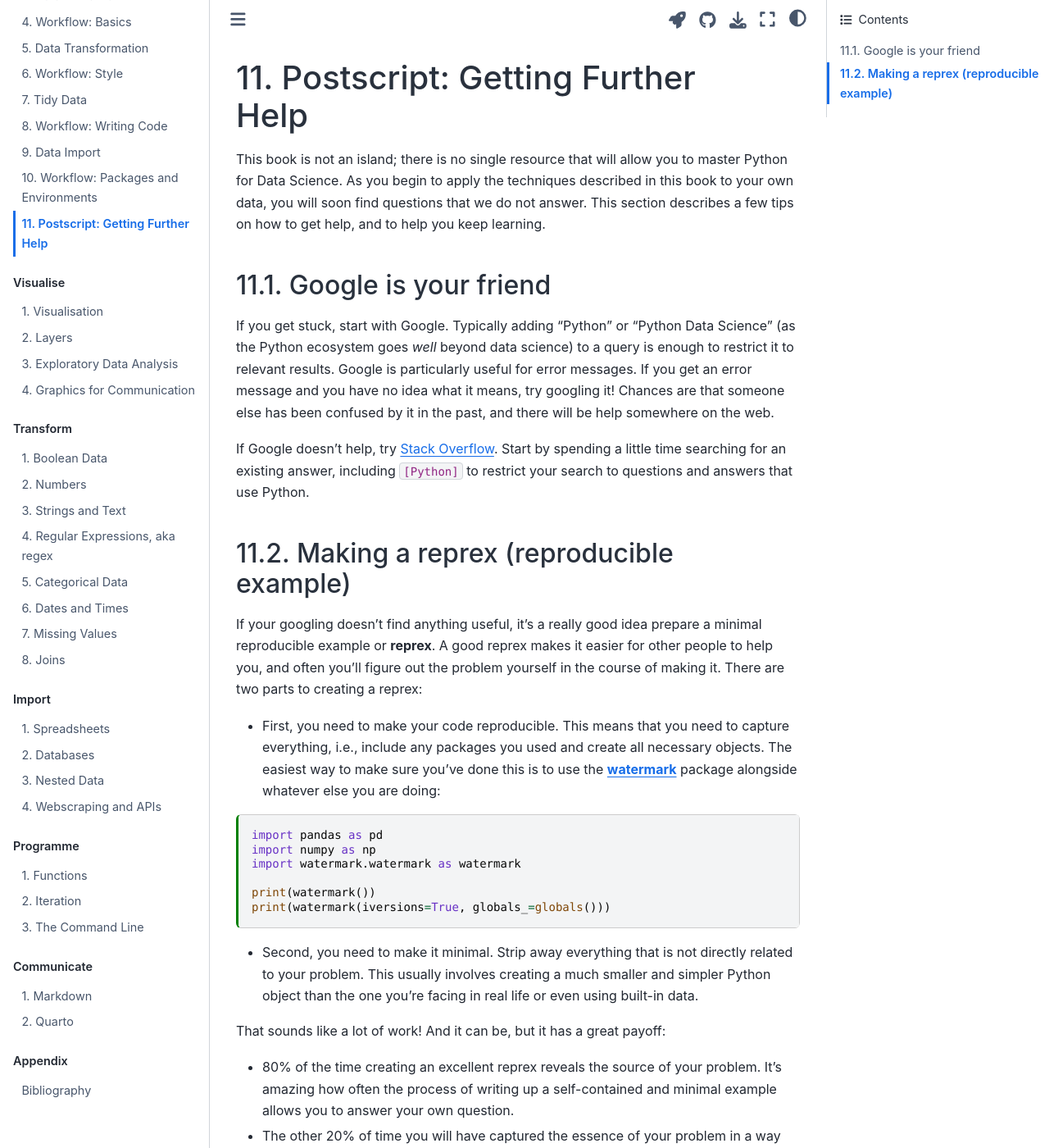
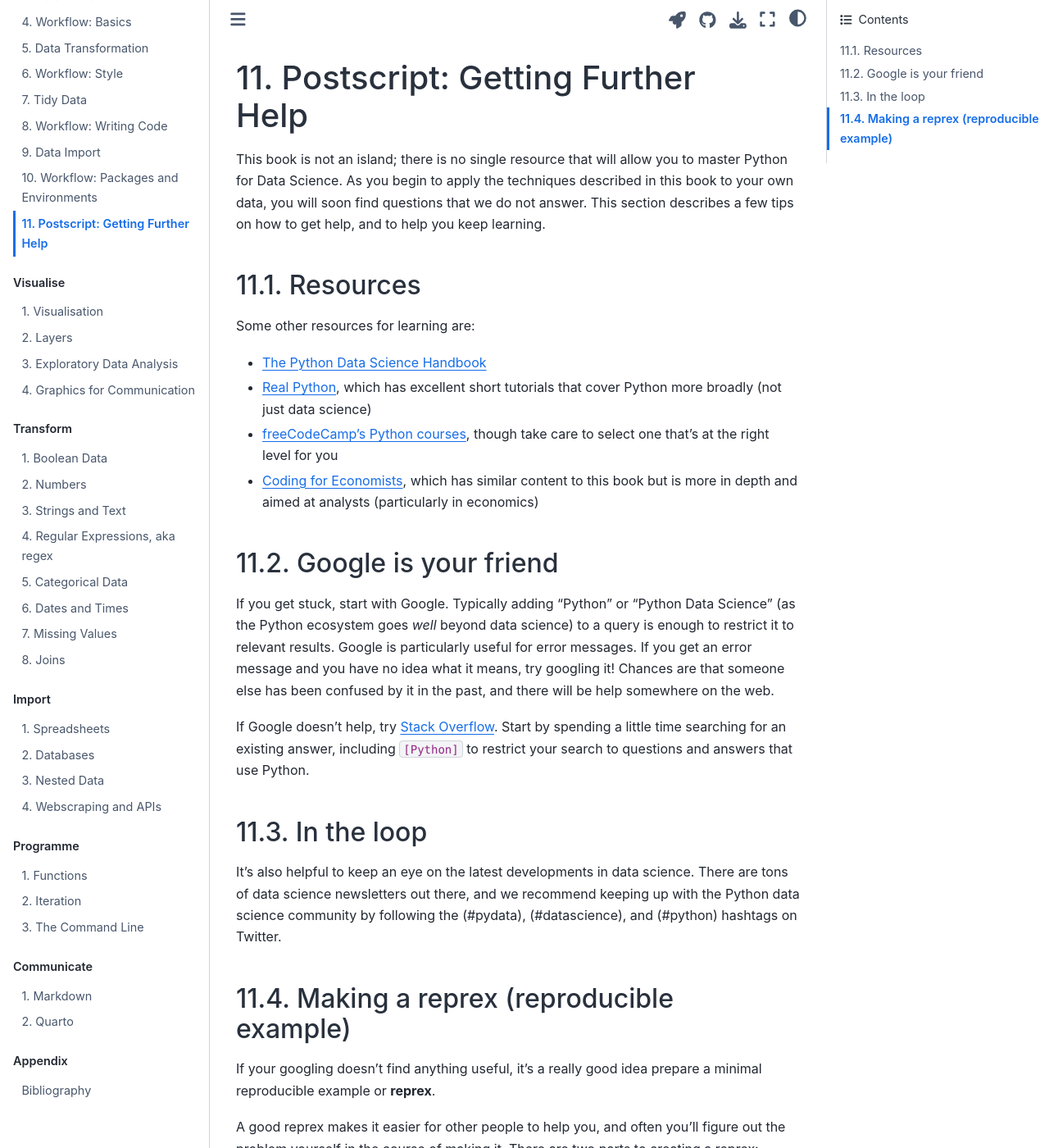
Before and after one commit to aeturrell/python4DS, a Jupyter Book: the page built from workflow-help.md, in a window 1280 px wide and 1400 px high. Shown: the whole window at 82% size. Built offline with Jupyter Book 1.0.4 settings and Sphinx 7.4.7 and the Sphinx Book theme 1.1.4, drawn with Linux system fonts in a browser that asks for light colours; some of the changed text lies outside the part shown.

Commit message:
1st ed done

```diff
--- a/environment.yml
+++ b/environment.yml
@@ -26,6 +26,7 @@ dependencies:
   - black
   - black-jupyter
   - beautifulsoup4
+  - geopandas
   - pip:
     - skimpy
     - pyarrow
--- a/workflow-help.md
+++ b/workflow-help.md
@@ -14,15 +14,29 @@ kernelspec:
 
 This book is not an island; there is no single resource that will allow you to master Python for Data Science. As you begin to apply the techniques described in this book to your own data, you will soon find questions that we do not answer. This section describes a few tips on how to get help, and to help you keep learning.
 
+## Resources
+
+Some other resources for learning are:
+
+- [The Python Data Science Handbook](https://jakevdp.github.io/PythonDataScienceHandbook/)
+- [Real Python](https://realpython.com/), which has excellent short tutorials that cover Python more broadly (not just data science)
+- [freeCodeCamp's Python courses](https://www.freecodecamp.org/news/search?query=data%20science%20python), though take care to select one that's at the right level for you
+- [Coding for Economists](https://aeturrell.github.io/coding-for-economists), which has similar content to this book but is more in depth and aimed at analysts (particularly in economics)
+
 ## Google is your friend
 
 If you get stuck, start with Google. Typically adding "Python" or "Python Data Science" (as the Python ecosystem goes *well* beyond data science) to a query is enough to restrict it to relevant results. Google is particularly useful for error messages. If you get an error message and you have no idea what it means, try googling it! Chances are that someone else has been confused by it in the past, and there will be help somewhere on the web.
 
 If Google doesn't help, try [Stack Overflow](http://stackoverflow.com). Start by spending a little time searching for an existing answer, including `[Python]` to restrict your search to questions and answers that use Python.
 
+## In the loop
+
+It's also helpful to keep an eye on the latest developments in data science. There are tons of data science newsletters out there, and we recommend keeping up with the Python data science community by following the (#pydata), (#datascience), and (#python) hashtags on Twitter.
+
 ## Making a reprex (reproducible example)
 
 If your googling doesn't find anything useful, it's a really good idea prepare a minimal reproducible example or **reprex**.
+
 A good reprex makes it easier for other people to help you, and often you'll figure out the problem yourself in the course of making it. There are two parts to creating a reprex:
 
 - First, you need to make your code reproducible. This means that you need to capture everything, i.e., include any packages you used and create all necessary objects. The easiest way to make sure you've done this is to use the [**watermark**](https://github.com/rasbt/watermark) package alongside whatever else you are doing:
```
Also changed, not shown: visualise.md (+1 -1 lines), welcome.md (+0 -4 lines), categorical-data.ipynb, data-transform.ipynb, data-visualise.ipynb, databases.ipynb, exploratory-data-analysis.ipynb, prerequisites.ipynb, spreadsheets.ipynb, workflow-basics.ipynb.
